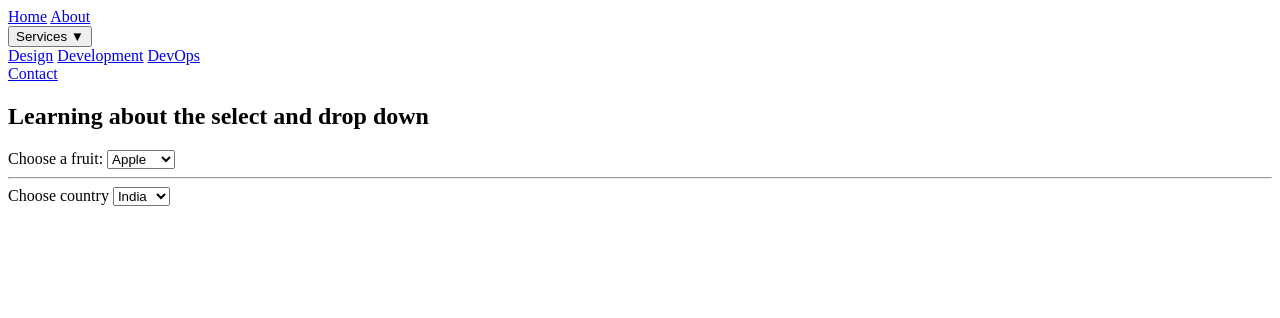
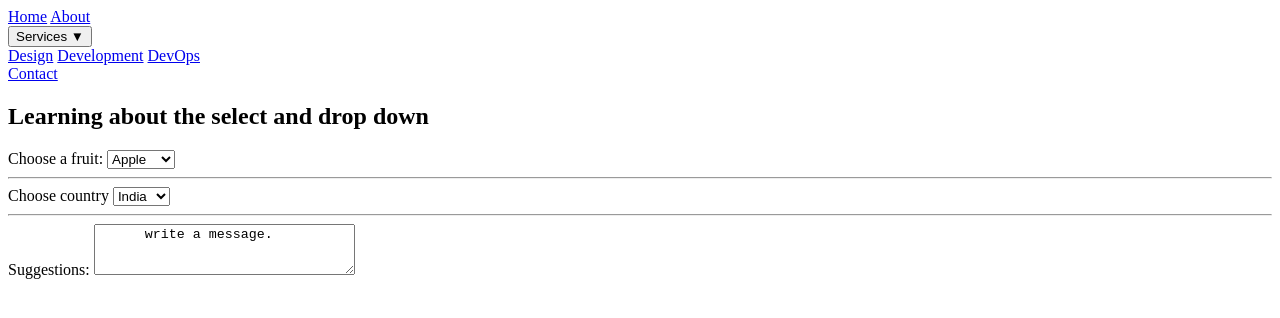
Before and after one commit to nareshbudhathoki/HTML, a plain HTML site: page select.html in a window 1280 px wide. Drawn offline with Linux system fonts and the light colour scheme.

```diff
--- a/select.html
+++ b/select.html
@@ -40,6 +40,12 @@
       <option value="Uk">UK</option>
       <option value="USA">USA</option>
     </select>
+    <hr>
+
+    <label for="suggestions">Suggestions:</label>
+    <textarea name="suggestions" id="suggestions" rows="3" cols="30">
+      write a message.
+    </textarea>
 
   </form>
 </body>
```
Also changed, not shown: iframe.html (added, +16 -0 lines).
